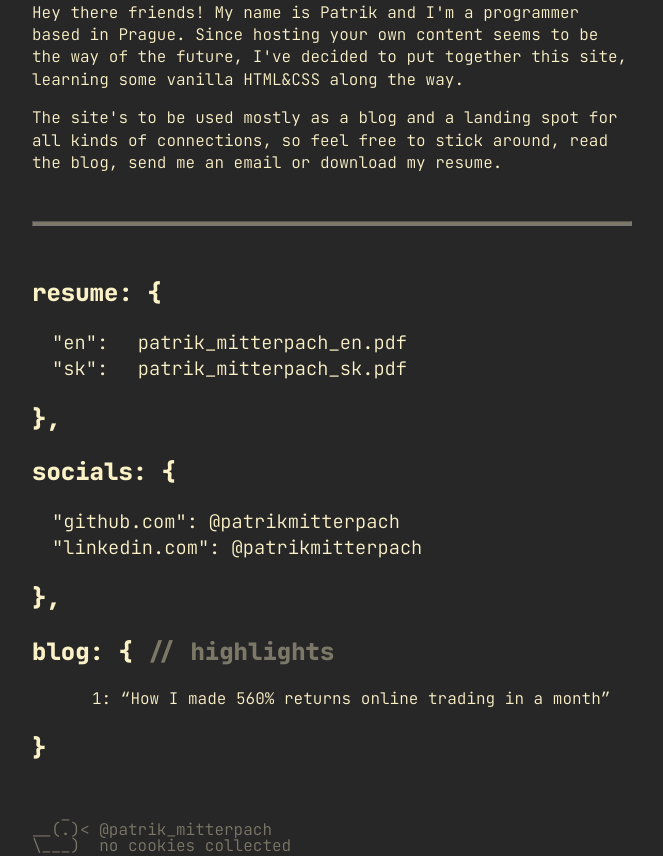
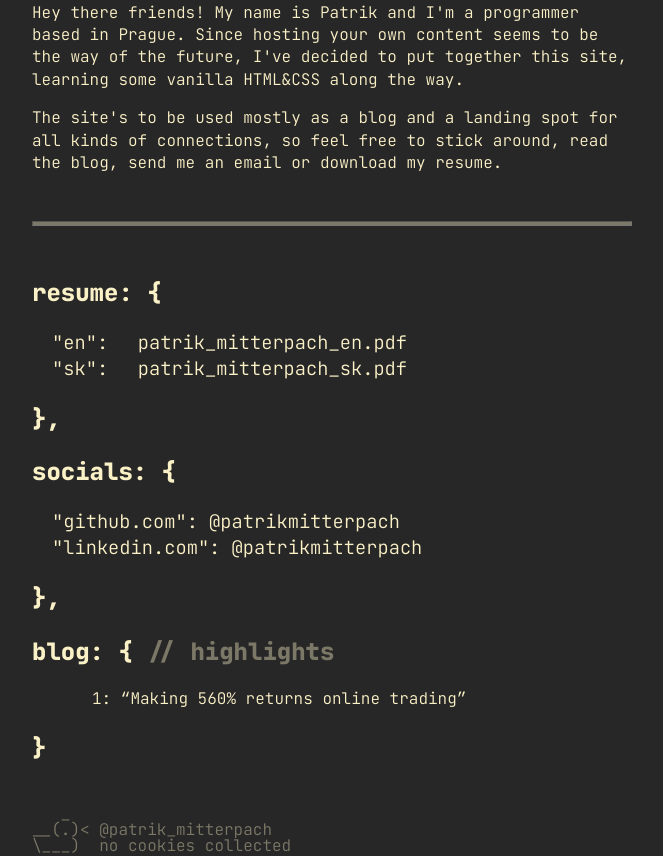
Before and after one commit to patrikmitterpach/patrikmitterpach.github.io, a plain HTML site: page index.html in a window 1280 px wide. Shown: the part 86-942 px from the top of the page, without its empty margins (308-971 px from the left). Drawn offline with Linux system fonts and the light colour scheme.

Commit message:
Update article name

```diff
--- a/index.html
+++ b/index.html
@@ -67,8 +67,7 @@
       </a> { <text class="comment">// highlights</text>
     </h2>
     <ol>
-      <li><a href="blog/1.html"><text class="link_yellow">How I made 560%
-            returns online trading in a month</text></a></li>
+      <li><a href="blog/1.html"><text class="link_yellow">Making 560% returns online trading</text></a></li>
 
     </ol>
     <h2>}</h2><br>
```
Also changed, not shown: blog/articles.html (+1 -1 lines).
